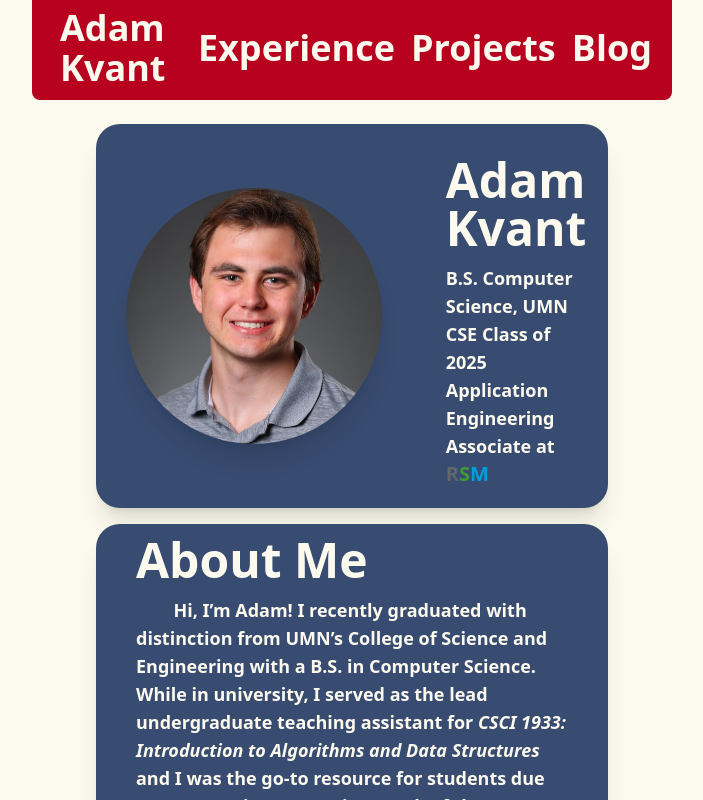
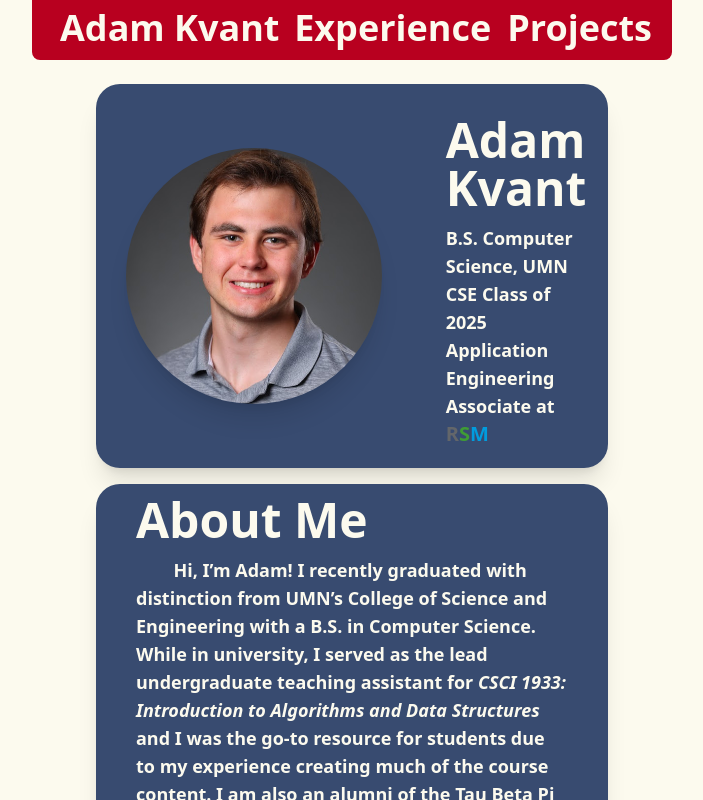
Before and after one commit to AdamKvant/AdamKvantSite, a SvelteKit app: page / in a window 1280 px wide. Shown: the top 800 px of the page, without its empty margins (288-991 px from the left). Built offline with nearby package versions, Linux system fonts and the light colour scheme.

Commit message:
disabled blog as it broke on deployment

```diff
--- a/src/components/Header.svelte
+++ b/src/components/Header.svelte
@@ -27,7 +27,7 @@
     <div class="hidden md:flex flex-row gap-4 pr-5">
         <a class="hoverHeader" href="/experience">Experience</a>
         <a class="hoverHeader" href="/projects">Projects</a>
-        <a class="hoverHeader" href="/blog">Blog</a>
+        <!-- <a class="hoverHeader" href="/blog">Blog</a> -->
     </div>
 
     <!-- Dropdown Menu -->
@@ -35,6 +35,6 @@
         transform ${isOpen ? 'translate-y-0 opacity-100' : '-translate-y-2 opacity-0'}`}>
         <a on:click={toggleMenu} class="hoverHeaderHam w-full text-right border border-b-4 border-x-0 border-t-0 pb-1.5 z-0" href="/experience">Experience</a>
         <a on:click={toggleMenu} class="hoverHeaderHam w-full text-right border border-b-4 border-x-0 border-t-0 pb-1.5 z-0" href="/projects">Projects</a>
-        <a on:click={toggleMenu} class="hoverHeaderHam w-full text-right border border-b-4 border-x-0 border-t-0 pb-1.5 z-0" href="/blog">Blog</a>
+        <!-- <a on:click={toggleMenu} class="hoverHeaderHam w-full text-right border border-b-4 border-x-0 border-t-0 pb-1.5 z-0" href="/blog">Blog</a> -->
     </div>
 </div>
```
